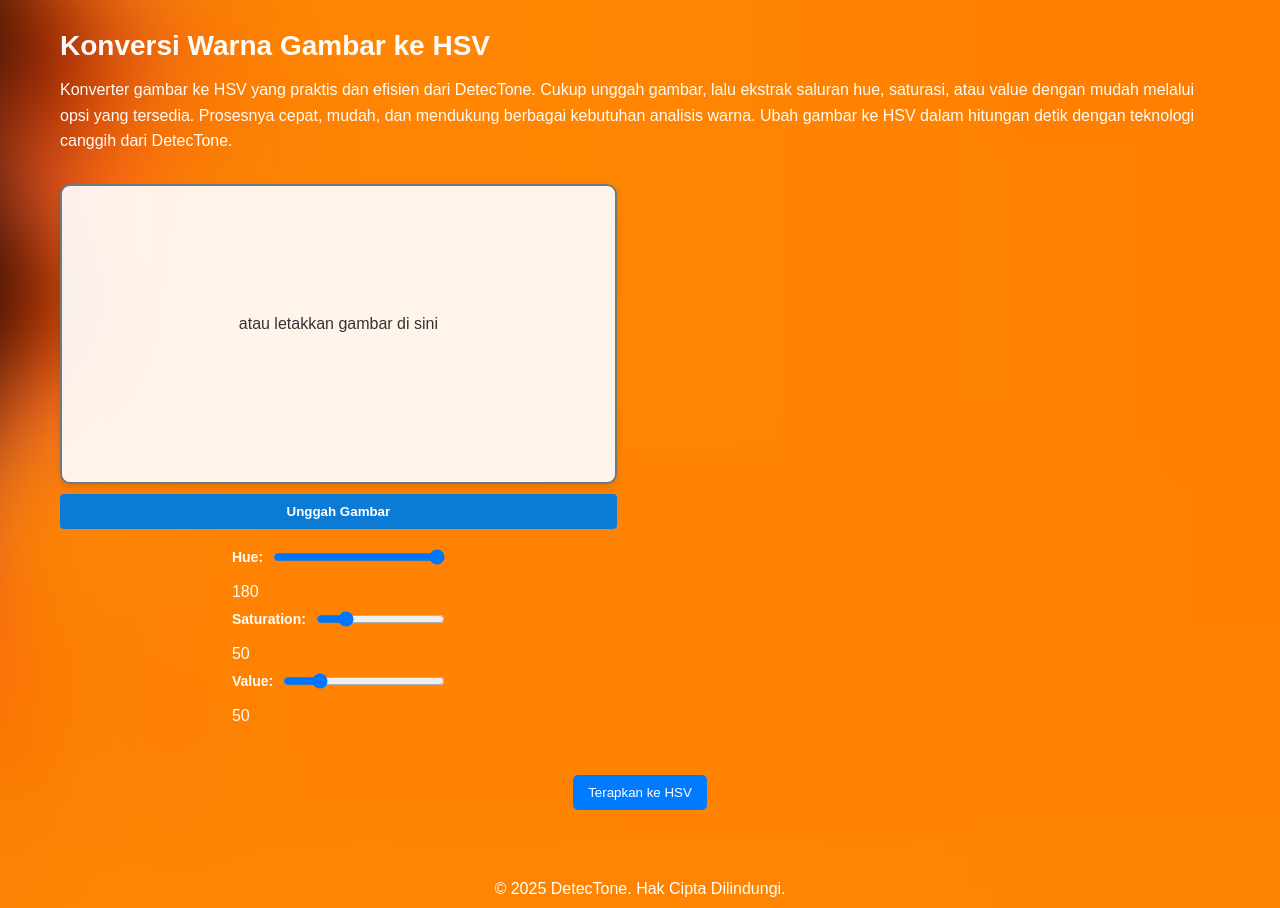
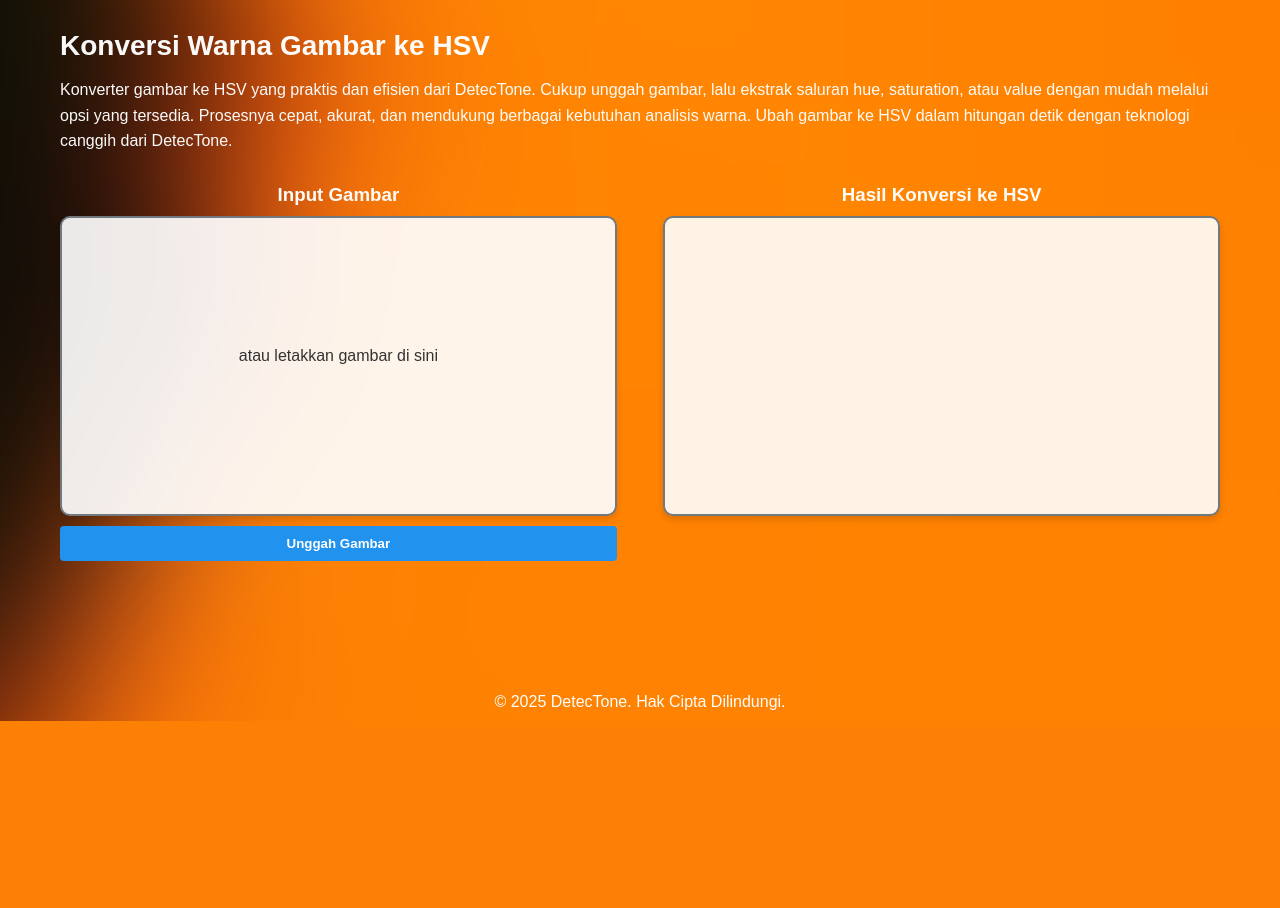
Before and after one commit to prasdionaditya/ilkom-23-citra-kelompok-6, a Flask app: page /hsv in a window 1280 px wide. Shown: the part 79-987 px from the top of the page. After the commit the page ends 800 px from the top, so only its background shows below. Run offline with Flask 3, Linux system fonts and the light colour scheme.

Commit message:
update css, html, app

```diff
--- a/app/app.py
+++ b/app/app.py
@@ -7,15 +7,10 @@ import base64
 import io
 from sklearn.cluster import KMeans
 from collections import Counter
-import logging
 
 app = Flask(__name__)
 app.config['UPLOAD_FOLDER'] = 'static/uploads'
 os.makedirs(app.config['UPLOAD_FOLDER'], exist_ok=True)
-
-logging.basicConfig(level=logging.INFO)
-
-logging.basicConfig(level=logging.INFO)
 
 def rgb_to_hsv(img):
     hsv_img = cv2.cvtColor(img, cv2.COLOR_RGB2HSV)
@@ -202,7 +197,7 @@ def process_image(image_data, operation):
         dominant_colors = detect_dominant_colors(img_array)
         return img_array, image, dominant_colors
     else:
-        result_img = image  # fallback ke original image
+        result_img = image
 
     return img_array, result_img
 
@@ -231,25 +226,32 @@ def deteksi_warna():
 
 @app.route('/process', methods=['POST'])
 def process():
-    data = request.get_json()
-    if not data:
-        return jsonify({'error': 'No JSON data received'}), 400
+    image_data = request.json['image']
+    operation = request.json['operation']
 
-    image_data = data.get('image')
-    if not image_data:
-        return jsonify({'error': 'No image data provided'}), 400
+    original, processed = process_image(image_data, operation)
+    processed_base64 = image_to_base64(processed)
 
-    operation = data.get('operation')
-    color_name = data.get('color_name')
-    hsv_values = data.get('hsv_values')
+    response = {
+        'processed_image': processed_base64,
+    }
 
-    try:
-        original, processed = process_image(image_data, operation, hsv_values, color_name)
-        processed_base64 = image_to_base64(processed)
-        return jsonify({'processed_image': processed_base64})
-    except Exception as e:
-        logging.exception("Error while processing image:")
-        return jsonify({'error': str(e)}), 500
+    return jsonify(response)
+
+@app.route('/detect_colors', methods=['POST'])
+def detect_colors():
+    image_data = request.json['image']
+    num_colors = request.json.get('num_colors', 5)  # Default 5 warna
+
+    _, original_img, dominant_colors = process_image(image_data, 'detect_colors')
+    processed_base64 = image_to_base64(original_img)
+
+    response = {
+        'processed_image': processed_base64,
+        'dominant_colors': dominant_colors
+    }
+
+    return jsonify(response)
 
 if __name__ == '__main__':
-    app.run(debug=True)  # Ubah ke False saat produksi
+    app.run(debug=True)
--- a/app/static/JavaScript/script.js
+++ b/app/static/JavaScript/script.js
@@ -1,8 +1,4 @@
-document.addEventListener('DOMContentLoaded', () => {
-    setupSlider();
-    setupImageProcessing();
-});
-
+// Fungsi untuk halaman index.html - Slider gambar
 function setupSlider() {
   const sliderHandle = document.getElementById("sliderHandle");
   const beforeWrapper = document.querySelector(".img-before-wrapper");
@@ -21,47 +17,42 @@ function setupSlider() {
 
 // Fungsi untuk halaman hsv.html, grayscale.html, dan deteksi_warna.html
 function setupImageProcessing() {
+  const dropArea = document.getElementById('drop-area');
+  const fileInput = document.getElementById('file-input');
+  const uploadBtn = document.getElementById('upload-btn');
+  const previewImage = document.getElementById('preview-image');
+  const resultImage = document.getElementById('result-image');
+  const processBtn = document.getElementById('process-btn');
+  const saveBtn = document.getElementById('save-btn');
+  const resultContainer = document.getElementById('result-container');
 
-    let currentPage = window.location.pathname.split("/").pop().split(".")[0];
-
-    const dropArea          = document.getElementById('drop-area');
-    const uploadBtn         = document.getElementById('upload-btn');
-    const fileInput         = document.getElementById('file-input');
-    const previewImage      = document.getElementById('preview-image');
-    const resultImage       = document.getElementById('result-image');
-    const processBtn        = document.getElementById('process-btn');
-    const saveBtn           = document.getElementById('save-btn');
-    const resultContainer   = document.getElementById('result-container');
-    const applyHsvBtn       = document.getElementById('apply-hsv');
-    const hueSlider         = document.getElementById('hueSlider');
-    const saturationSlider  = document.getElementById('saturationSlider');
-    const valueSlider       = document.getElementById('valueSlider');
-    const hueValue          = document.getElementById('hueValue');
-    const saturationValue   = document.getElementById('saturationValue');
-    const valueValue        = document.getElementById('valueValue');
-
-    hueSlider.addEventListener('input', () => {
-        hueValue.textContent = hueSlider.value;
-    });
-
-    saturationSlider.addEventListener('input', () => {
-        saturationValue.textContent = saturationSlider.value;
-    });
-
-    valueSlider.addEventListener('input', () => {
-        valueValue.textContent = valueSlider.value;
-    });
+  if (!dropArea || !fileInput) return;
 
   let imageData = null;
+  let currentPage = '';
 
-    // === Upload File ===
-    uploadBtn.addEventListener('click', () => fileInput.click());
+  // Determine current page
+  if (window.location.pathname.includes('hsv')) {
+    currentPage = 'hsv';
+  } else if (window.location.pathname.includes('grayscale')) {
+    currentPage = 'grayscale';
+  } else if (window.location.pathname.includes('deteksi_warna')) {
+    currentPage = 'deteksi_warna';
+  }
 
-    fileInput.addEventListener('change', () => {
-        handleFile(fileInput.files[0]);
+  // Handle click on upload button
+  if (uploadBtn) {
+    uploadBtn.addEventListener('click', () => {
+      fileInput.click();
     });
+  }
 
-    // === Drag & Drop ===
+  // Handle file selection
+  if (fileInput) {
+    fileInput.addEventListener('change', handleFile);
+  }
+
+  if (dropArea) {
     dropArea.addEventListener('dragover', (e) => {
       e.preventDefault();
       dropArea.style.borderColor = '#ff9800';
@@ -75,20 +66,29 @@ function setupSlider() {
       e.preventDefault();
       dropArea.style.borderColor = '#aaa';
       if (e.dataTransfer.files.length) {
-            handleFile(e.dataTransfer.files[0]);
+        fileInput.files = e.dataTransfer.files;
+        handleFile();
       }
     });
+  }
 
-    // === File Preview Handler ===
-    function handleFile(file) {
+  // Process file
+  function handleFile() {
+    const file = fileInput.files[0];
     if (file && file.type.match('image.*')) {
       const reader = new FileReader();
       reader.onload = function(e) {
         imageData = e.target.result;
         previewImage.src = imageData;
         previewImage.style.display = 'block';
-                saveBtn.style.display = 'inline-block';
-            };
+        processBtn.style.display = 'block';
+
+        // Update drop area message
+        const dropAreaText = dropArea.querySelector('p');
+        if (dropAreaText) {
+          dropAreaText.style.display = 'none';
+        }
+      }
       reader.readAsDataURL(file);
     }
   }
@@ -127,7 +127,6 @@ function setupSlider() {
         });
 
         const result = await response.json();
-          console.log('Response result:', result);
 
         if (currentPage === 'deteksi_warna') {
           // Handle color detection results
@@ -149,14 +148,6 @@ function setupSlider() {
       }
     });
   }
-
-    document.addEventListener('DOMContentLoaded', function() {
-        setupImageProcessing();
-    });
-
-    document.getElementById('uploadBtn').addEventListener('click', function () {
-        document.getElementById('uploadBtn').click();
-    });
 
   // Display dominant colors
   function displayDominantColors(colors) {
@@ -181,9 +172,10 @@ function setupSlider() {
     }
 
     // Check if there are any colors detected
-      if (!colors || !Array.isArray(colors) || colors.length === 0) {
+    if (colors.length === 0) {
       const noColors = document.createElement('div');
       noColors.textContent = 'Tidak ada warna dominan yang terdeteksi';
+      noColors.style.color = '#333';
       resultContainer.appendChild(noColors);
       return;
     }
@@ -256,3 +248,9 @@ function setupSlider() {
     });
   }
 }
+
+// Initialize appropriate functions based on page content
+document.addEventListener('DOMContentLoaded', function() {
+  setupSlider();
+  setupImageProcessing();
+});
--- a/app/static/css/style.css
+++ b/app/static/css/style.css
@@ -18,12 +18,12 @@ body {
 .background {
     position: fixed;
     top: 0;
-        width: 20%;
+    width: 50%;
     height: 100%;
     background: url('../foto/background.jpg') no-repeat center center/cover;
     z-index: -1;
     filter: brightness(0.4);
-        filter: blur(4px);
+    filter: blur(8px);
     transform: scale(10);
 }
 
@@ -78,9 +78,9 @@ header nav button:hover {
     height: auto;
 }
 
-    .split-image-container img {
-        width: 600px;
-        height: 800px;
+.split-image-container .img {
+    width: 550px;
+    height: auto;
 }
 
 .split-image {
@@ -279,7 +279,7 @@ main section h3 {
 /* Button styles */
 .upload-btn {
     padding: 10px 20px;
-    background-color: #0c7bd6;
+    background-color: #2192ee;
     color: white;
     border: none;
     border-radius: 4px;
@@ -290,8 +290,6 @@ main section h3 {
 }
 
 .upload-btn:hover {
-    display: inline-block;
-    cursor: pointer;
     background-color: #0c7bd6;
 }
 
@@ -359,50 +357,6 @@ main section h3 {
     .save-btn {
         width: 100%;
     }
-}
-
-/*HSV SLIDER*/
-.hsv-sliders {
-    display: flex;
-    flex-direction: column;
-    gap: 10px;
-    max-width: 300px;
-    margin: 20px auto;
-}
-
-.hsv-sliders label {
-    display: flex;
-    align-items: center;
-    gap: 10px;
-    margin-bottom: 8px;
-}
-
-.hsv-sliders span {
-    min-width: 30px;
-    display: inline-block;
-    text-align: left;
-}
-
-label {
-    font-size: 14px;
-    font-weight: bold;
-}
-
-input[type="range"] {
-    width: 100%;
-}
-
-button {
-    padding: 10px 15px;
-    background-color: #007bff;
-    color: white;
-    border: none;
-    border-radius: 5px;
-    cursor: pointer;
-}
-
-button:hover {
-    background-color: #0056b3;
 }
 
 /* Add these styles to your existing style.css file */
--- a/app/templates/analisis.html
+++ b/app/templates/analisis.html
@@ -23,7 +23,7 @@
 
     <main>
         <h1>Transformasi dan Deteksi Warna dalam Sekali Klik</h1>
-        <p>Fitur konversi warna digital DetecTone membantu mengubah warna antara RGB, HSV, dan Grayscale serta mendeteksi warna dominan dalam gambar dengan cepat dan akurat. Sempurnakan proyek desain atau kebutuhan digitalmu secara instan.</p>
+        <p>Fitur konversi warna digital DetecTone membantu mengubah warna antara RGB, HSV, dan Grayscale serta mendeteksi warna dominan dalam gambar dengan cepat dan akurat. Sempurnakan proyek desain, analisis warna, atau kebutuhan digitalmu secara instan.</p>
 
         <section>
           <div>
--- a/app/templates/deteksi_warna.html
+++ b/app/templates/deteksi_warna.html
@@ -25,7 +25,7 @@
 
     <main>
         <h1>Deteksi Warna Dominan</h1>
-        <p>Deteksi warna dominan yang praktis dan efisien dari DetecTone. Cukup unggah gambar, lalu sistem akan secara otomatis menganalisis dan menampilkan warna utama yang paling dominan. Prosesnya sangat cepat, mudah, dan mendukung berbagai kebutuhan desain serta analisis warna. Identifikasi warna utama dalam hitungan detik dengan teknologi canggih dari DetecTone.</p>
+        <p>Deteksi warna dominan yang praktis dan efisien dari DetecTone. Cukup unggah gambar, lalu sistem akan secara otomatis menganalisis dan menampilkan warna utama yang paling dominan. Prosesnya sangat cepat, akurat, dan mendukung berbagai kebutuhan desain serta analisis warna. Identifikasi warna utama dalam hitungan detik dengan teknologi canggih dari DetecTone.</p>
 
         <section>
             <div class="tool-container">
@@ -39,7 +39,7 @@
             </div>
 
             <div class="tool-container">
-                <h3>Warna Dominan yang Terdeteksi</h3>
+                <h3>Warna Dominan Terdeteksi</h3>
                 <div id="result-container" class="color-results">
                     <!-- Hasil warna + HEX akan ditampilkan di sini -->
                 </div>
--- a/app/templates/hsv.html
+++ b/app/templates/hsv.html
@@ -1,14 +1,12 @@
 <!DOCTYPE html>
 <html lang="id">
 <head>
+    <link rel="stylesheet" href="{{ url_for('static', filename='css/style.css') }}">
     <meta charset="UTF-8">
-    <title>Detectone - HSV</title>
-    <link rel="stylesheet" href="{{ url_for('static', filename='css/style.css') }}">
-    <link rel="icon" href="{{ url_for('static', filename='foto/logo.png') }}" type="image/png">
+    <title>Konversi Warna ke HSV - DetecTone</title>
 </head>
 <body>
     <div class="background"></div>
-
     <header>
         <div class="logo">
             <a href="{{ url_for('index') }}">
@@ -24,37 +22,30 @@
 
     <main>
         <h1>Konversi Warna Gambar ke HSV</h1>
-        <p>Konverter gambar ke HSV yang praktis dan efisien dari DetecTone. Cukup unggah gambar, lalu ekstrak saluran hue, saturasi, atau value dengan mudah melalui opsi yang tersedia. Prosesnya cepat, mudah, dan mendukung berbagai kebutuhan analisis warna. Ubah gambar ke HSV dalam hitungan detik dengan teknologi canggih dari DetecTone.</p>
+        <p>Konverter gambar ke HSV yang praktis dan efisien dari DetecTone. Cukup unggah gambar, lalu ekstrak saluran hue, saturation, atau value dengan mudah melalui opsi yang tersedia. Prosesnya cepat, akurat, dan mendukung berbagai kebutuhan analisis warna. Ubah gambar ke HSV dalam hitungan detik dengan teknologi canggih dari DetecTone.</p>
 
         <section>
             <div class="tool-container">
-
+                <h3>Input Gambar</h3>
                 <div id="drop-area">
                     <p>atau letakkan gambar di sini</p>
-                    <img id="preview-image" alt="Preview Awal">
+                    <img id="preview-image">
                 </div>
-
                 <button id="upload-btn" class="upload-btn">Unggah Gambar</button>
                 <input type="file" id="file-input" accept="image/*" style="display: none;">
+            </div>
 
-                <div class="hsv-sliders">
-                    <label>Hue: <input type="range" id="hueSlider" min="0" max="180" value="180"></label>
-                    <span id="hueValue">180</span>
-
-                    <label>Saturation: <input type="range" id="saturationSlider" min="0" max="255" value="50"></label>
-                    <span id="saturationValue">50</span>
-
-                    <label>Value: <input type="range" id="valueSlider" min="0" max="255" value="50"></label>
-                    <span id="valueValue">50</span>
+            <div class="tool-container">
+                <h3>Hasil Konversi ke HSV</h3>
+                <div id="result-container">
+                    <img id="result-image">
                 </div>
-
-
             </div>
         </section>
 
         <div class="button-container">
-            <button id="apply-hsv">Terapkan ke HSV</button>
-            <button id="save-btn" class="save-btn">simpan Gambar</button>
+            <button id="process-btn" class="process-btn">Proses ke HSV</button>
+            <button id="save-btn" class="save-btn">Simpan Gambar</button>
         </div>
     </main>
 
```
Also changed, not shown: app/templates/index.html (+9 -9 lines). Lines whose indentation alone changed are shown as unchanged.
